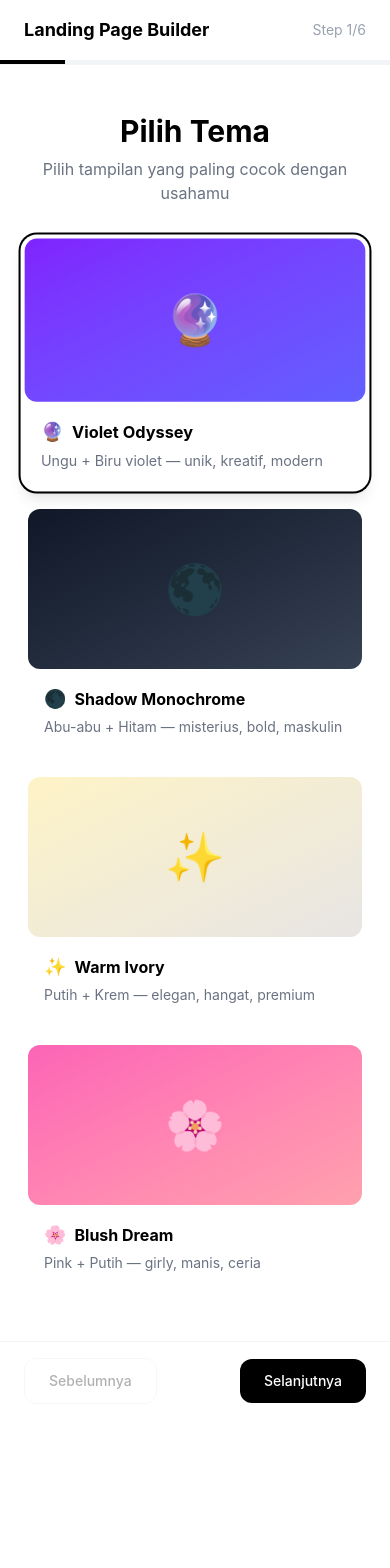
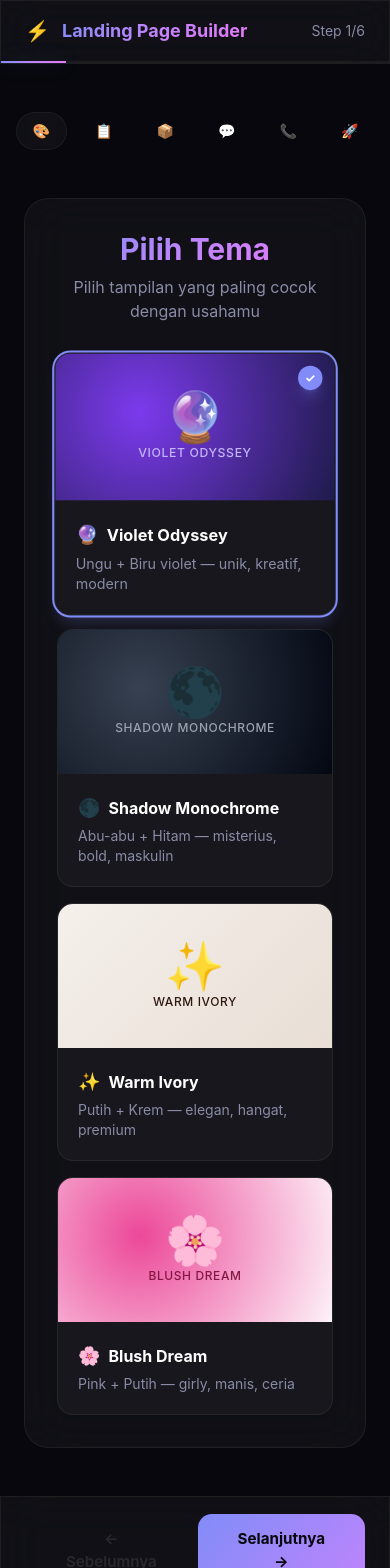
Before and after one commit to jaweed3/template, a Next.js app: page / in a window 390 px wide. Shown: the top 1568 px of the page. Before the commit the page ends 1420 px from the top, so only its background shows below. Built offline with nearby package versions, Linux system fonts and the light colour scheme.

Commit message:
redesign: dark theme UI + rename template/ -> siswa/

```diff
--- a/src/app/globals.css
+++ b/src/app/globals.css
@@ -7,4 +7,110 @@
 
 body {
   font-family: var(--font-sans);
+  background: #07070D;
+  color: #EDEDF0;
 }
+
+/* Custom scrollbar */
+::-webkit-scrollbar { width: 6px; }
+::-webkit-scrollbar-track { background: transparent; }
+::-webkit-scrollbar-thumb { background: rgba(255,255,255,0.1); border-radius: 3px; }
+::-webkit-scrollbar-thumb:hover { background: rgba(255,255,255,0.2); }
+
+/* Glass effect base */
+.glass {
+  background: rgba(255,255,255,0.04);
+  backdrop-filter: blur(24px);
+  border: 1px solid rgba(255,255,255,0.06);
+}
+
+/* Input base */
+.input-base {
+  width: 100%;
+  padding: 14px 18px;
+  background: rgba(255,255,255,0.04);
+  border: 1px solid rgba(255,255,255,0.08);
+  border-radius: 14px;
+  color: #EDEDF0;
+  font-size: 0.95rem;
+  outline: none;
+  transition: all 0.2s;
+}
+.input-base:focus {
+  border-color: rgba(255,255,255,0.25);
+  background: rgba(255,255,255,0.06);
+  box-shadow: 0 0 0 3px rgba(255,255,255,0.04);
+}
+.input-base::placeholder { color: rgba(255,255,255,0.2); }
+
+/* Gradient text */
+.gradient-text {
+  background: linear-gradient(135deg, #818CF8, #C084FC, #E879F9);
+  -webkit-background-clip: text;
+  -webkit-text-fill-color: transparent;
+}
+
+/* Glow button */
+.btn-glow {
+  background: linear-gradient(135deg, rgba(129,140,248,0.2), rgba(192,132,252,0.2));
+  border: 1px solid rgba(129,140,248,0.3);
+  color: #EDEDF0;
+  padding: 14px 32px;
+  border-radius: 14px;
+  font-weight: 600;
+  font-size: 0.95rem;
+  transition: all 0.2s;
+  cursor: pointer;
+}
+.btn-glow:hover {
+  background: linear-gradient(135deg, rgba(129,140,248,0.3), rgba(192,132,252,0.3));
+  border-color: rgba(129,140,248,0.5);
+  box-shadow: 0 0 30px rgba(129,140,248,0.15);
+}
+.btn-glow:disabled {
+  opacity: 0.3;
+  cursor: not-allowed;
+}
+
+.btn-primary {
+  background: linear-gradient(135deg, #818CF8, #C084FC);
+  color: #07070D;
+  padding: 14px 32px;
+  border-radius: 14px;
+  font-weight: 700;
+  font-size: 0.95rem;
+  transition: all 0.2s;
+  cursor: pointer;
+  border: none;
+}
+.btn-primary:hover {
+  transform: scale(1.02);
+  box-shadow: 0 0 40px rgba(129,140,248,0.3);
+}
+.btn-primary:disabled {
+  opacity: 0.3;
+  cursor: not-allowed;
+  transform: none;
+  box-shadow: none;
+}
+
+.btn-ghost {
+  padding: 14px 32px;
+  border-radius: 14px;
+  font-weight: 600;
+  font-size: 0.95rem;
+  color: rgba(255,255,255,0.5);
+  transition: all 0.2s;
+  cursor: pointer;
+  background: transparent;
+  border: 1px solid rgba(255,255,255,0.06);
+}
+.btn-ghost:hover {
+  color: rgba(255,255,255,0.8);
+  background: rgba(255,255,255,0.04);
+  border-color: rgba(255,255,255,0.12);
+}
+.btn-ghost:disabled {
+  opacity: 0.2;
+  cursor: not-allowed;
+}
--- a/src/components/LandingPageBuilder.tsx
+++ b/src/components/LandingPageBuilder.tsx
@@ -28,7 +28,14 @@ const initialData: FormData = {
   },
 }
 
-const steps = ["Tema", "Profil", "Produk", "Testimoni", "Kontak", "Preview"]
+const steps = [
+  { num: 1, label: "Tema", icon: "🎨" },
+  { num: 2, label: "Profil", icon: "📋" },
+  { num: 3, label: "Produk", icon: "📦" },
+  { num: 4, label: "Testimoni", icon: "💬" },
+  { num: 5, label: "Kontak", icon: "📞" },
+  { num: 6, label: "Preview", icon: "🚀" },
+]
 
 export function LandingPageBuilder() {
   const [step, setStep] = useState(0)
@@ -40,10 +47,7 @@ export function LandingPageBuilder() {
   const canNext = () => {
     if (step === 0) return true
     if (step === 1) return data.studentName.trim() && data.businessName.trim()
-    if (step === 2) {
-      const valid = data.products.filter((p) => p.name.trim())
-      return valid.length >= 1
-    }
+    if (step === 2) return data.products.some((p) => p.name.trim())
     return true
   }
 
@@ -68,24 +72,24 @@ export function LandingPageBuilder() {
 
   if (publishedUrl) {
     return (
-      <div className="min-h-screen flex items-center justify-center px-6">
-        <div className="max-w-md w-full text-center space-y-6">
-          <span className="text-6xl">🎉</span>
-          <h2 className="text-3xl font-bold">Selamat!</h2>
-          <p className="text-gray-500">Landing page-mu sudah live!</p>
+      <div className="min-h-screen flex items-center justify-center p-6" style={{ background: "#07070D" }}>
+        <div className="max-w-md w-full text-center space-y-6 glass rounded-3xl p-12">
+          <div className="text-7xl">🎉</div>
+          <h2 className="text-3xl font-bold gradient-text">Selamat!</h2>
+          <p className="text-[#8B8BA7]">Landing page-mu sudah live!</p>
           <a
             href={publishedUrl}
             target="_blank"
-            className="inline-block px-8 py-4 bg-black text-white rounded-xl font-semibold hover:bg-gray-800 transition"
+            className="inline-flex items-center justify-center w-full gap-2 btn-primary text-lg"
           >
             🔗 Lihat Landing Page
           </a>
-          <div className="p-4 rounded-xl bg-gray-50 text-sm text-gray-500 break-all">
+          <div className="p-4 rounded-2xl bg-white/5 text-sm text-[#8B8BA7] break-all border border-white/5">
             {publishedUrl}
           </div>
           <button
             onClick={() => { setPublishedUrl(null); setStep(0); setData(initialData) }}
-            className="text-sm text-gray-400 hover:text-gray-600 underline"
+            className="text-sm text-[#8B8BA7] hover:text-white transition underline"
           >
             Buat landing page lain
           </button>
@@ -95,24 +99,57 @@ export function LandingPageBuilder() {
   }
 
   return (
-    <div className="min-h-screen flex flex-col">
+    <div className="min-h-screen flex flex-col" style={{ background: "#07070D" }}>
       {/* HEADER */}
-      <header className="border-b border-gray-100 bg-white/80 backdrop-blur-sm sticky top-0 z-50">
+      <header className="sticky top-0 z-50 glass border-b border-white/5">
         <div className="max-w-3xl mx-auto px-6 py-4 flex items-center justify-between">
-          <h1 className="font-bold text-lg">Landing Page Builder</h1>
-          <span className="text-sm text-gray-400">Step {step + 1}/{steps.length}</span>
+          <div className="flex items-center gap-3">
+            <span className="text-xl">⚡</span>
+            <h1 className="font-bold text-lg gradient-text">
+              Landing Page Builder
+            </h1>
+          </div>
+          <span className="text-sm text-[#8B8BA7]">
+            Step {step + 1}/{steps.length}
+          </span>
         </div>
         {/* Progress */}
-        <div className="h-1 bg-gray-100">
+        <div className="h-[2px] bg-white/5">
           <div
-            className="h-full bg-black transition-all duration-300"
-            style={{ width: `${((step + 1) / steps.length) * 100}%` }}
+            className="h-full transition-all duration-500 ease-out"
+            style={{
+              width: `${((step + 1) / steps.length) * 100}%`,
+              background: "linear-gradient(90deg, #818CF8, #C084FC, #E879F9)",
+              boxShadow: "0 0 20px rgba(129,140,248,0.3)",
+            }}
           />
         </div>
       </header>
 
       {/* BODY */}
       <main className="flex-1 max-w-3xl mx-auto w-full px-6 py-12">
+        {/* Step indicator */}
+        <div className="flex items-center justify-center gap-3 mb-12">
+          {steps.map((s, i) => (
+            <button
+              key={s.num}
+              onClick={() => setStep(i)}
+              className={`flex items-center gap-2 px-4 py-2 rounded-full text-sm transition-all ${
+                i === step
+                  ? "glass text-white font-semibold"
+                  : i < step
+                  ? "text-[#818CF8]"
+                  : "text-[#3B3B54]"
+              }`}
+            >
+              <span>{s.icon}</span>
+              <span className="hidden sm:inline">{s.label}</span>
+            </button>
+          ))}
+        </div>
+
+        {/* Step content */}
+        <div className="glass rounded-3xl p-8 md:p-10">
           {step === 0 && (
             <StepTemplate
               value={data.theme}
@@ -126,45 +163,33 @@ export function LandingPageBuilder() {
           {step === 5 && (
             <StepPreview data={data} onPublish={handlePublish} isPublishing={isPublishing} />
           )}
+        </div>
 
         {error && (
-          <div className="mt-4 p-4 rounded-xl bg-red-50 text-red-600 text-sm">
+          <div className="mt-4 p-4 rounded-2xl bg-red-500/10 border border-red-500/20 text-red-400 text-sm">
             {error}
           </div>
         )}
       </main>
 
       {/* NAVIGATION */}
-      <footer className="border-t border-gray-100 bg-white">
+      <footer className="border-t border-white/5 glass">
         <div className="max-w-3xl mx-auto px-6 py-4 flex items-center justify-between">
           <button
             onClick={() => setStep(Math.max(0, step - 1))}
             disabled={step === 0}
-            className="px-6 py-3 rounded-xl border border-gray-200 text-sm font-medium hover:bg-gray-50 transition disabled:opacity-30 disabled:cursor-not-allowed"
+            className="btn-ghost"
           >
-            Sebelumnya
+            ← Sebelumnya
           </button>
-
-          {/* Step indicators */}
-          <div className="hidden sm:flex items-center gap-2">
-            {steps.map((s, i) => (
-              <button
-                key={s}
-                onClick={() => setStep(i)}
-                className={`w-2.5 h-2.5 rounded-full transition-all ${
-                  i === step ? "w-8 bg-black" : i < step ? "bg-gray-400" : "bg-gray-200"
-                }`}
-              />
-            ))}
-          </div>
 
           {step < steps.length - 1 ? (
             <button
               onClick={() => setStep(step + 1)}
               disabled={!canNext()}
-              className="px-6 py-3 rounded-xl bg-black text-white text-sm font-medium hover:bg-gray-800 transition disabled:opacity-30 disabled:cursor-not-allowed"
+              className="btn-primary"
             >
-              Selanjutnya
+              Selanjutnya →
             </button>
           ) : (
             <div />
--- a/src/components/StepTemplate.tsx
+++ b/src/components/StepTemplate.tsx
@@ -3,11 +3,18 @@
 import { ThemeId } from "@/types"
 import { themeConfigs } from "@/templates/config"
 
-const previewThemes: Record<string, string> = {
-  ungu: "from-violet-600 to-indigo-500",
-  abu: "from-gray-900 to-gray-700",
-  krem: "from-amber-100 to-stone-200",
-  pink: "from-pink-400 to-rose-300",
+const previewBg: Record<string, string> = {
+  ungu: "radial-gradient(circle at 30% 40%, #7C3AED, #1E1B4B)",
+  abu: "radial-gradient(circle at 30% 40%, #374151, #030712)",
+  krem: "linear-gradient(135deg, #F5F0EB, #E8DED5)",
+  pink: "radial-gradient(circle at 30% 40%, #EC4899, #FDF2F8)",
+}
+
+const previewText: Record<string, string> = {
+  ungu: "#C4B5FD",
+  abu: "#9CA3AF",
+  krem: "#2D1810",
+  pink: "#831843",
 }
 
 interface Props {
@@ -19,34 +26,56 @@ export function StepTemplate({ value, onChange }: Props) {
   return (
     <div className="space-y-8">
       <div className="text-center space-y-2">
-        <h2 className="text-3xl font-bold">Pilih Tema</h2>
-        <p className="text-gray-500">Pilih tampilan yang paling cocok dengan usahamu</p>
+        <h2 className="text-3xl font-bold gradient-text">Pilih Tema</h2>
+        <p className="text-[#8B8BA7]">Pilih tampilan yang paling cocok dengan usahamu</p>
       </div>
+
       <div className="grid sm:grid-cols-2 gap-4">
-        {Object.values(themeConfigs).map((theme) => (
+        {Object.values(themeConfigs).map((theme) => {
+          const isActive = value === theme.id
+          return (
             <button
               key={theme.id}
               onClick={() => onChange(theme.id)}
-            className={`relative group text-left p-1 rounded-2xl transition-all duration-200 ${
-              value === theme.id
-                ? "ring-2 ring-black shadow-lg scale-[1.02]"
-                : "hover:shadow-md hover:scale-[1.01]"
+              className={`group text-left rounded-2xl overflow-hidden transition-all duration-300 ${
+                isActive
+                  ? "ring-2 ring-[#818CF8] shadow-lg shadow-[#818CF8]/20 scale-[1.02]"
+                  : "hover:scale-[1.01] hover:shadow-lg hover:shadow-white/5"
               }`}
+              style={{ background: "rgba(255,255,255,0.03)", border: "1px solid rgba(255,255,255,0.06)" }}
             >
+              {/* Preview */}
               <div
-              className={`rounded-xl h-40 bg-gradient-to-br ${previewThemes[theme.id]} flex items-center justify-center overflow-hidden`}
+                className="h-36 flex items-center justify-center relative overflow-hidden"
+                style={{ background: previewBg[theme.id] }}
               >
-              <span className="text-5xl">{theme.emoji}</span>
+                <div className="text-center">
+                  <div className="text-5xl mb-1">{theme.emoji}</div>
+                  <div
+                    className="text-xs font-medium tracking-wider uppercase"
+                    style={{ color: previewText[theme.id] }}
+                  >
+                    {theme.label}
                   </div>
-            <div className="p-4">
+                </div>
+                {isActive && (
+                  <div className="absolute top-3 right-3 w-6 h-6 rounded-full bg-[#818CF8] flex items-center justify-center text-xs text-white font-bold shadow-lg shadow-[#818CF8]/30">
+                    ✓
+                  </div>
+                )}
+              </div>
+
+              {/* Info */}
+              <div className="p-5">
                 <div className="flex items-center gap-2 mb-1">
                   <span className="text-lg">{theme.emoji}</span>
-                <h3 className="font-bold">{theme.label}</h3>
+                  <h3 className="font-bold text-white">{theme.label}</h3>
                 </div>
-              <p className="text-sm text-gray-500">{theme.description}</p>
+                <p className="text-sm text-[#8B8BA7]">{theme.description}</p>
               </div>
             </button>
-        ))}
+          )
+        })}
       </div>
     </div>
   )
--- a/src/lib/github.ts
+++ b/src/lib/github.ts
@@ -68,7 +68,7 @@ export async function publishLandingPage(
 ): Promise<string> {
   const config = getGithubConfig()
   const folderName = studentName.toLowerCase().replace(/\s+/g, "-").replace(/[^a-z0-9-]/g, "")
-  const path = `template/${folderName}/index.html`
+  const path = `siswa/${folderName}/index.html`
 
   await createOrUpdateFile(config, path, html, `Publish landing page: ${studentName}`)
 
```
Also changed, not shown: src/components/ImageUpload.tsx (+22 -17 lines), src/components/StepContact.tsx (+23 -21 lines), src/components/StepPreview.tsx (+40 -33 lines), src/components/StepProducts.tsx (+53 -14 lines), src/components/StepProfile.tsx (+11 -11 lines), src/components/StepTestimonials.tsx (+53 -13 lines), siswa/index.html (renamed from template/index.html). Lines whose indentation alone changed are shown as unchanged.
